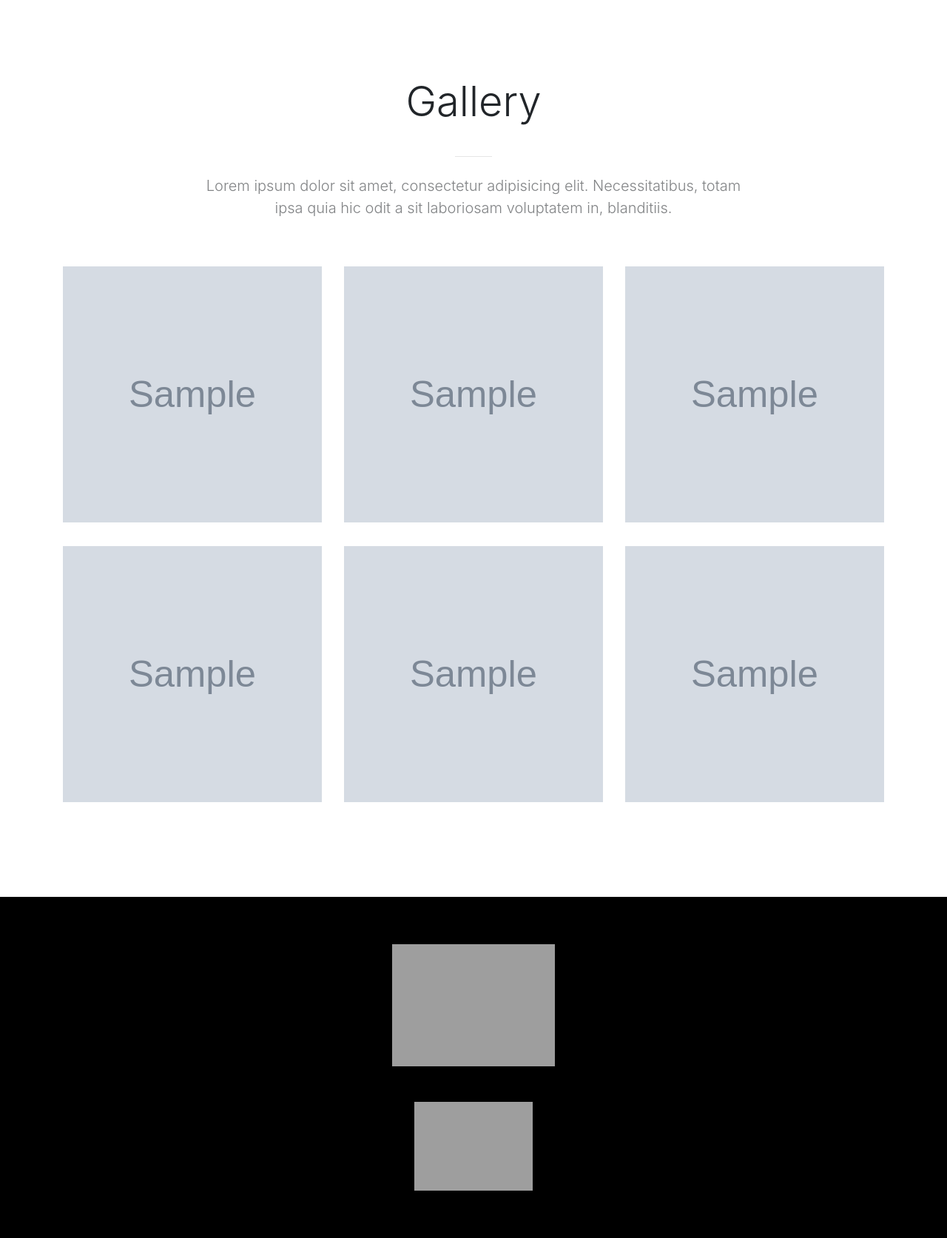
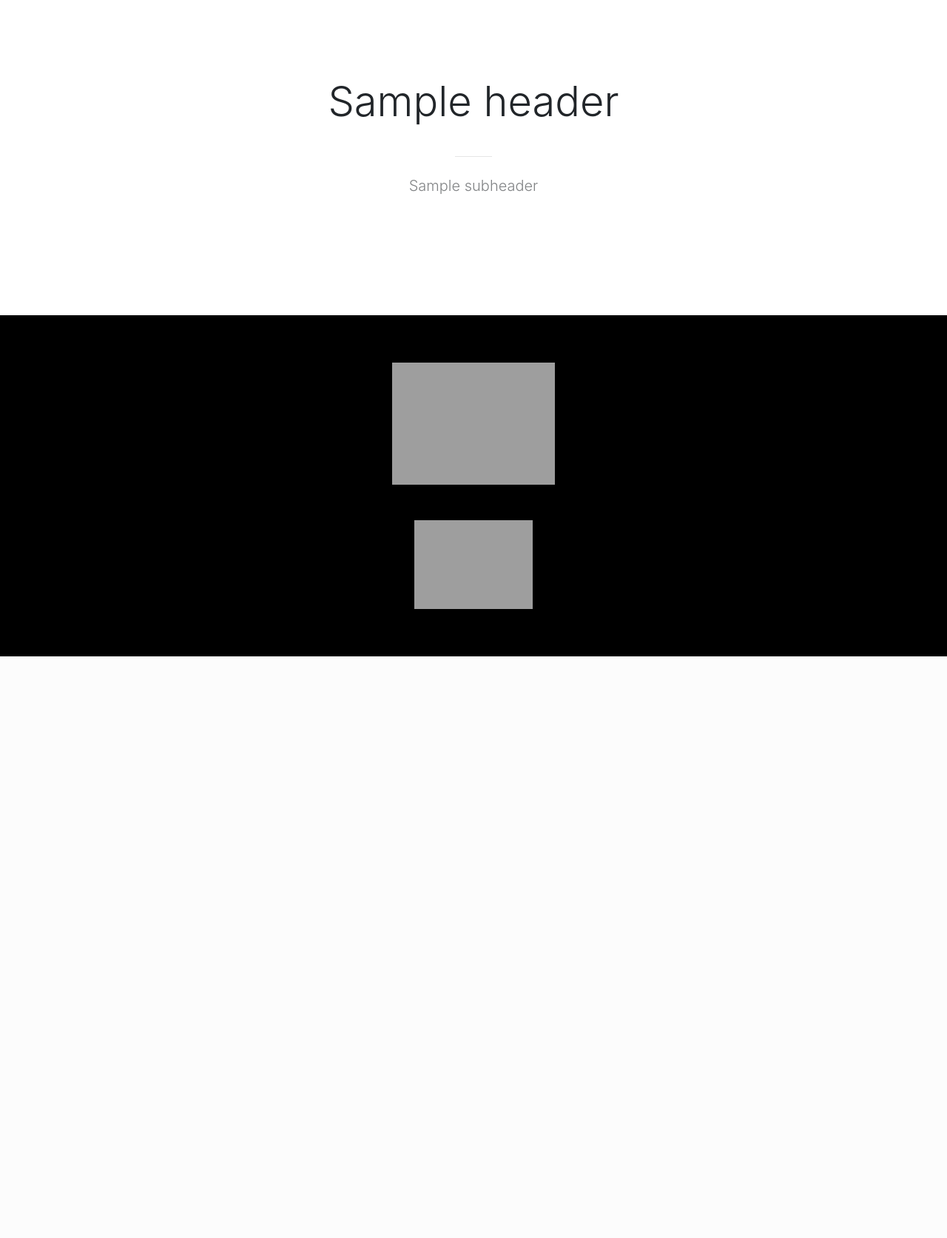
Before and after one commit to jeongim-bae/myportfolio, a Node project: template views/landing.mustache in a window 1280 px wide. Shown: the part 608-2281 px from the top of the page at 74% size. After the commit the page ends 1495 px from the top, so only its background shows below. Run offline with Node 20 templates, Linux system fonts and the light colour scheme; the template is opened without the code that fills it: most values are stand-ins (such as "Sample title", 1, 10 or a date in 2020); grey boxes marked "Sample" are stand-in pictures; grey boxes are pictures that could not be loaded.

Commit message:
connect to the database for the project section

```diff
--- a/views/landing.mustache
+++ b/views/landing.mustache
@@ -36,12 +36,10 @@
         <div class="container py-md-5">
           <div class="row block-header">
             <div class="col-sm-8 mx-auto text-center">
-              <h1 class="display-4 mt-2">Gallery</h1>
+              <h1 class="display-4 mt-2">{{ page.projects.header }}</h1>
               <hr />
               <p class="lead">
-                Lorem ipsum dolor sit amet, consectetur adipisicing elit.
-                Necessitatibus, totam ipsa quia hic odit a sit laboriosam
-                voluptatem in, blanditiis.
+                {{ page.projects.subheader }}
               </p>
             </div>
           </div>
@@ -51,114 +49,23 @@
             data-aos="fade-up"
             data-aos-duration="1000"
           >
+            {{#projects}}
             <div class="col-md-4 col-sm-12 mb-2r">
               <a href="/project/portfolio-2zw61z">
                 <div class="position-relative project">
                   <div class="image position-relative">
-                    <img
-                      src="{{{page.gallery.img_1}}}"
-                      class="img-fluid w-100 d-block"
-                    />
+                    <img src="{{{image}}}" class="img-fluid w-100 d-block" />
                     <div class="overlay-box">
                       <div class="overlay-inner overlay-content">
-                        <h5 class="mb-0">Portfolio</h5>
-                        <p>Design</p>
+                        <h5 class="mb-0">{{ name }}</h5>
+                        <p>{{ category }}</p>
                       </div>
                     </div>
                   </div>
                 </div>
               </a>
             </div>
-            <div class="col-md-4 col-sm-12 mb-2r">
-              <a href="/project/agency-web-8jcmww">
-                <div class="position-relative project">
-                  <div class="image position-relative">
-                    <img
-                      src="{{{page.gallery.img_2}}}"
-                      class="img-fluid w-100 d-block"
-                    />
-                    <div class="overlay-box">
-                      <div class="overlay-inner overlay-content">
-                        <h5 class="mb-0">Agency Web</h5>
-                        <p>Design</p>
-                      </div>
-                    </div>
-                  </div>
-                </div>
-              </a>
-            </div>
-            <div class="col-md-4 col-sm-12 mb-2r">
-              <a href="/project/painting-k7u7ow">
-                <div class="position-relative project">
-                  <div class="image position-relative">
-                    <img
-                      src="{{{page.gallery.img_3}}}"
-                      class="img-fluid w-100 d-block"
-                    />
-                    <div class="overlay-box">
-                      <div class="overlay-inner overlay-content">
-                        <h5 class="mb-0">Painting</h5>
-                        <p>Design</p>
-                      </div>
-                    </div>
-                  </div>
-                </div>
-              </a>
-            </div>
-            <div class="col-md-4 col-sm-12 mb-2r">
-              <a href="/project/web-app-ajs763">
-                <div class="position-relative project">
-                  <div class="image position-relative">
-                    <img
-                      src="{{{page.gallery.img_4}}}"
-                      class="img-fluid w-100 d-block"
-                    />
-                    <div class="overlay-box">
-                      <div class="overlay-inner overlay-content">
-                        <h5 class="mb-0">Web App</h5>
-                        <p>Development</p>
-                      </div>
-                    </div>
-                  </div>
-                </div>
-              </a>
-            </div>
-            <div class="col-md-4 col-sm-12 mb-2r">
-              <a href="/project/business-tyb3es">
-                <div class="position-relative project">
-                  <div class="image position-relative">
-                    <img
-                      src="{{{page.gallery.img_5}}}"
-                      class="img-fluid w-100 d-block"
-                    />
-                    <div class="overlay-box">
-                      <div class="overlay-inner overlay-content">
-                        <h5 class="mb-0">Business</h5>
-                        <p>Marketing</p>
-                      </div>
-                    </div>
-                  </div>
-                </div>
-              </a>
-            </div>
-            <div class="col-md-4 col-sm-12 mb-2r">
-              <a href="/project/modern-web-44gypc">
-                <div class="position-relative project">
-                  <div class="image position-relative">
-                    <img
-                      src="{{{page.gallery.img_6}}}"
-                      class="img-fluid w-100 d-block"
-                    />
-                    <div class="overlay-box">
-                      <div class="overlay-inner overlay-content">
-                        <h5 class="mb-0">Modern Web</h5>
-                        <p>Seo</p>
-                      </div>
-                    </div>
-                  </div>
-                </div>
-              </a>
-            </div>
+            {{/projects}}
           </div>
         </div>
       </section>
```
Also changed, not shown: pages/landing.json (+3 -7 lines), routes/main.js (+12 -1 lines).
